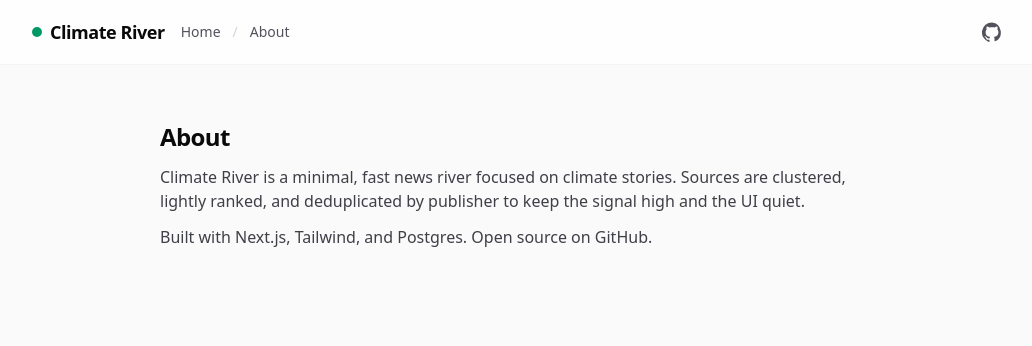
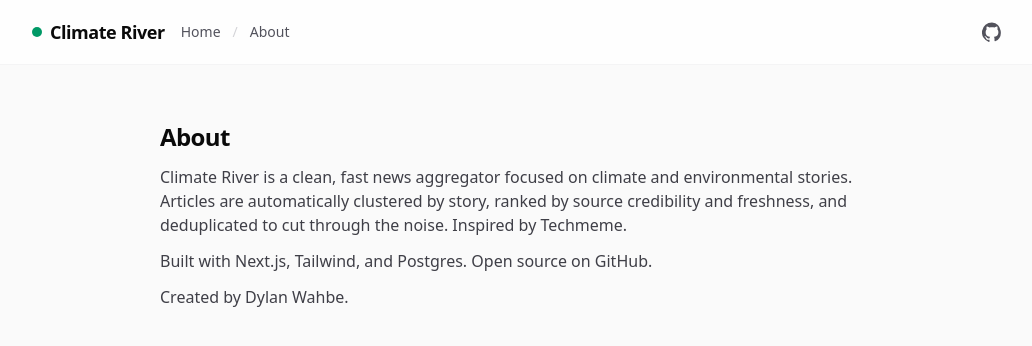
Before and after one commit to dwahbe/climate-river, a Next.js app: page /about in a window 1280 px wide. Shown: the top 346 px of the page, without its empty margins (120-1152 px from the left). Built offline with nearby package versions, Linux system fonts and the light colour scheme.

Commit message:
About page edits

```diff
--- a/app/about/page.tsx
+++ b/app/about/page.tsx
@@ -6,9 +6,19 @@ export default function AboutPage() {
     <div className="mx-auto max-w-3xl px-4 sm:px-6 py-8 content">
       <h1 className="text-2xl font-semibold tracking-tight">About</h1>
       <p className="mt-3 text-zinc-700">
-        Climate River is a minimal, fast news river focused on climate stories.
-        Sources are clustered, lightly ranked, and deduplicated by publisher to
-        keep the signal high and the UI quiet.
+        Climate River is a clean, fast news aggregator focused on climate and
+        environmental stories. Articles are automatically clustered by story,
+        ranked by source credibility and freshness, and deduplicated to cut
+        through the noise. Inspired by{' '}
+        <a
+          href="https://techmeme.com"
+          target="_blank"
+          rel="noreferrer"
+          className="underline decoration-zinc-300 hover:decoration-zinc-500"
+        >
+          Techmeme
+        </a>
+        .
       </p>
       <p className="mt-3 text-zinc-700">
         Built with Next.js, Tailwind, and Postgres.{' '}
@@ -16,8 +26,21 @@ export default function AboutPage() {
           href="https://github.com/dwahbe/climate-river-mvp"
           target="_blank"
           rel="noreferrer"
+          className="underline decoration-zinc-300 hover:decoration-zinc-500"
         >
           Open source on GitHub
+        </a>
+        .
+      </p>
+      <p className="mt-3 text-zinc-700">
+        Created by{' '}
+        <a
+          href="https://dylanwahbe.com"
+          target="_blank"
+          rel="noreferrer"
+          className="underline decoration-zinc-300 hover:decoration-zinc-500"
+        >
+          Dylan Wahbe
         </a>
         .
       </p>
```
